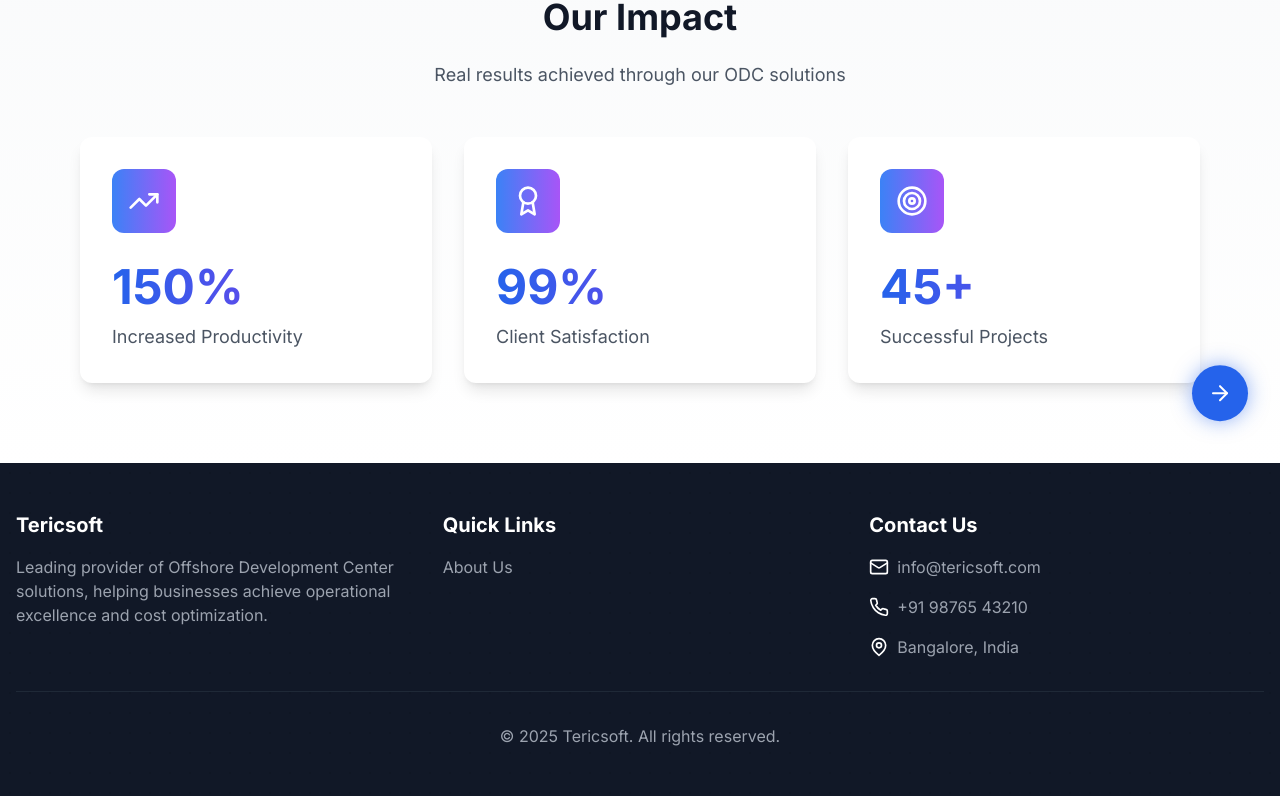
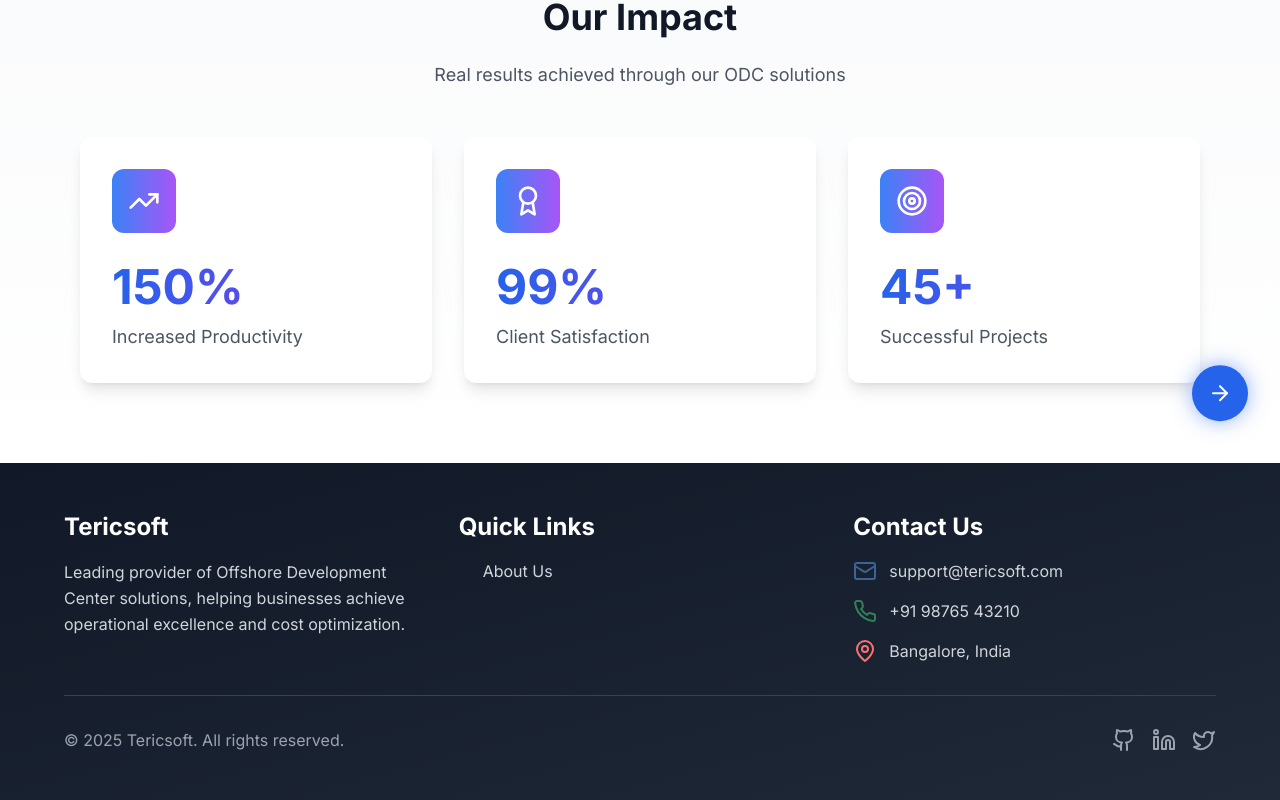
Before and after one commit to sandip-dshgsonic/Tericsoft-test, a Next.js app: page / in a window 1280 px wide. Shown: the part 7089-7889 px from the top of the page. Built offline with nearby package versions, Linux system fonts and the light colour scheme.

Commit message:
footer changes done

```diff
--- a/components/Footer.js
+++ b/components/Footer.js
@@ -1,53 +1,136 @@
+// import Link from 'next/link';
+// import { Mail, Phone, MapPin } from 'lucide-react';
+
+// export default function Footer() {
+//   return (
+//     <footer className="bg-gray-900 text-white pattern-dots">
+//       <div className="container mx-auto px-4 py-12">
+//         <div className="grid grid-cols-1 md:grid-cols-3 gap-8">
+//           <div>
+//             <h3 className="text-xl font-bold mb-4">Tericsoft</h3>
+//             <p className="text-gray-400">
+//               Leading provider of Offshore Development Center solutions, helping businesses
+//               achieve operational excellence and cost optimization.
+//             </p>
+//           </div>
+
+//           <div>
+//             <h3 className="text-xl font-bold mb-4">Quick Links</h3>
+//             <ul className="space-y-2">
+//               <li>
+//                 <Link href="/about" className="text-gray-400 hover:text-white transition-colors">
+//                   About Us
+//                 </Link>
+//               </li>
+//               <li>
+//                 {/* <Link href="/contact" className="text-gray-400 hover:text-white transition-colors">
+//                   Contact
+//                 </Link> */}
+//               </li>
+//             </ul>
+//           </div>
+
+//           <div>
+//             <h3 className="text-xl font-bold mb-4">Contact Us</h3>
+//             <ul className="space-y-4">
+//               <li className="flex items-center">
+//                 <Mail className="w-5 h-5 mr-2" />
+//                 <a href="mailto:info@tericsoft.com" className="text-gray-400 hover:text-white transition-colors">
+//                   info@tericsoft.com
+//                 </a>
+//               </li>
+//               <li className="flex items-center">
+//                 <Phone className="w-5 h-5 mr-2" />
+//                 <a href="tel:+919876543210" className="text-gray-400 hover:text-white transition-colors">
+//                   +91 98765 43210
+//                 </a>
+//               </li>
+//               <li className="flex items-center">
+//                 <MapPin className="w-5 h-5 mr-2" />
+//                 <span className="text-gray-400">
+//                   Bangalore, India
+//                 </span>
+//               </li>
+//             </ul>
+//           </div>
+//         </div>
+
+//         <div className="border-t border-gray-800 mt-8 pt-8 text-center text-gray-400">
+//           <p>&copy; {new Date().getFullYear()} Tericsoft. All rights reserved.</p>
+//         </div>
+//       </div>
+//     </footer>
+//   );
+// }
+
+
 import Link from 'next/link';
-import { Mail, Phone, MapPin } from 'lucide-react';
+import { Mail, Phone, MapPin, Github, Linkedin, Twitter } from 'lucide-react';
 
 export default function Footer() {
   return (
-    <footer className="bg-gray-900 text-white pattern-dots">
-      <div className="container mx-auto px-4 py-12">
+    <footer className="bg-gradient-to-br from-gray-900 to-gray-800 text-white py-12 px-4 transition-all duration-300 ease-in-out">
+      <div className="container mx-auto max-w-6xl">
         <div className="grid grid-cols-1 md:grid-cols-3 gap-8">
-          <div>
-            <h3 className="text-xl font-bold mb-4">Tericsoft</h3>
-            <p className="text-gray-400">
+          {/* Company Info */}
+          <div className="space-y-4 transform transition-transform hover:scale-[1.02]">
+            <h3 className="text-2xl font-bold mb-4 text-white">Tericsoft</h3>
+            <p className="text-gray-300 leading-relaxed">
               Leading provider of Offshore Development Center solutions, helping businesses
               achieve operational excellence and cost optimization.
             </p>
           </div>
 
-          <div>
-            <h3 className="text-xl font-bold mb-4">Quick Links</h3>
-            <ul className="space-y-2">
+          {/* Quick Links */}
+          <div className="space-y-4 transform transition-transform hover:scale-[1.02]">
+            <h3 className="text-2xl font-bold mb-4 text-white">Quick Links</h3>
+            <ul className="space-y-3">
               <li>
-                <Link href="/about" className="text-gray-400 hover:text-white transition-colors">
+                <Link href="/about" className="group flex items-center text-gray-300 hover:text-white transition-all duration-300">
+                  <span className="mr-2 opacity-0 group-hover:opacity-100 transition-opacity">→</span>
                   About Us
                 </Link>
               </li>
-              <li>
-                {/* <Link href="/contact" className="text-gray-400 hover:text-white transition-colors">
+              {/* <li>
+                <Link href="/services" className="group flex items-center text-gray-300 hover:text-white transition-all duration-300">
+                  <span className="mr-2 opacity-0 group-hover:opacity-100 transition-opacity">→</span>
+                  Services
+                </Link>
+              </li> */}
+              {/* <li>
+                <Link href="/contact" className="group flex items-center text-gray-300 hover:text-white transition-all duration-300">
+                  <span className="mr-2 opacity-0 group-hover:opacity-100 transition-opacity">→</span>
                   Contact
-                </Link> */}
-              </li>
+                </Link>
+              </li> */}
             </ul>
           </div>
 
-          <div>
-            <h3 className="text-xl font-bold mb-4">Contact Us</h3>
+          {/* Contact Info */}
+          <div className="space-y-4 transform transition-transform hover:scale-[1.02]">
+            <h3 className="text-2xl font-bold mb-4 text-white">Contact Us</h3>
             <ul className="space-y-4">
               <li className="flex items-center">
-                <Mail className="w-5 h-5 mr-2" />
-                <a href="mailto:info@tericsoft.com" className="text-gray-400 hover:text-white transition-colors">
-                  info@tericsoft.com
+                <Mail className="w-6 h-6 mr-3 text-blue-400 animate-pulse" />
+                <a
+                  href="mailto:info@tericsoft.com"
+                  className="text-gray-300 hover:text-white hover:underline transition-all"
+                >
+                  support@tericsoft.com
                 </a>
               </li>
               <li className="flex items-center">
-                <Phone className="w-5 h-5 mr-2" />
-                <a href="tel:+919876543210" className="text-gray-400 hover:text-white transition-colors">
+                <Phone className="w-6 h-6 mr-3 text-green-400 animate-pulse" />
+                <a
+                  href="tel:+919876543210"
+                  className="text-gray-300 hover:text-white hover:underline transition-all"
+                >
                   +91 98765 43210
                 </a>
               </li>
               <li className="flex items-center">
-                <MapPin className="w-5 h-5 mr-2" />
-                <span className="text-gray-400">
+                <MapPin className="w-6 h-6 mr-3 text-red-400" />
+                <span className="text-gray-300">
                   Bangalore, India
                 </span>
               </li>
@@ -55,8 +138,37 @@ export default function Footer() {
           </div>
         </div>
 
-        <div className="border-t border-gray-800 mt-8 pt-8 text-center text-gray-400">
-          <p>&copy; {new Date().getFullYear()} Tericsoft. All rights reserved.</p>
+        {/* Social Links */}
+        <div className="mt-8 pt-8 border-t border-gray-700 flex flex-col md:flex-row justify-between items-center">
+          <p className="text-gray-400 mb-4 md:mb-0">
+            &copy; {new Date().getFullYear()} Tericsoft. All rights reserved.
+          </p>
+          <div className="flex space-x-4">
+            <a
+              href="https://github.com/tericsoft"
+              target="_blank"
+              rel="noopener noreferrer"
+              className="text-gray-400 hover:text-white transition-colors"
+            >
+              <Github className="w-6 h-6 hover:scale-110 transition-transform" />
+            </a>
+            <a
+              href="https://linkedin.com/company/tericsoft"
+              target="_blank"
+              rel="noopener noreferrer"
+              className="text-gray-400 hover:text-white transition-colors"
+            >
+              <Linkedin className="w-6 h-6 hover:scale-110 transition-transform" />
+            </a>
+            <a
+              href="https://twitter.com/tericsoft"
+              target="_blank"
+              rel="noopener noreferrer"
+              className="text-gray-400 hover:text-white transition-colors"
+            >
+              <Twitter className="w-6 h-6 hover:scale-110 transition-transform" />
+            </a>
+          </div>
         </div>
       </div>
     </footer>
--- a/components/sections/ResultsSection.jsx
+++ b/components/sections/ResultsSection.jsx
@@ -205,7 +205,7 @@ export default function ResultsSection() {
                 className="relative bg-white dark:bg-gray-800 rounded-xl shadow-lg dark:shadow-2xl p-8 overflow-hidden group"
               >
                 {/* Background Gradient */}
-                <div className={`absolute inset-0 bg-gradient-to-r ${metric.gradient} opacity-0 group-hover:opacity-10 transition-opacity duration-500`} />
+                {/* <div className={`absolute inset-0 bg-gradient-to-r ${metric.gradient} opacity-0 group-hover:opacity-10 transition-opacity duration-500`} /> */}
 
                 {/* Icon */}
                 <motion.div
```
